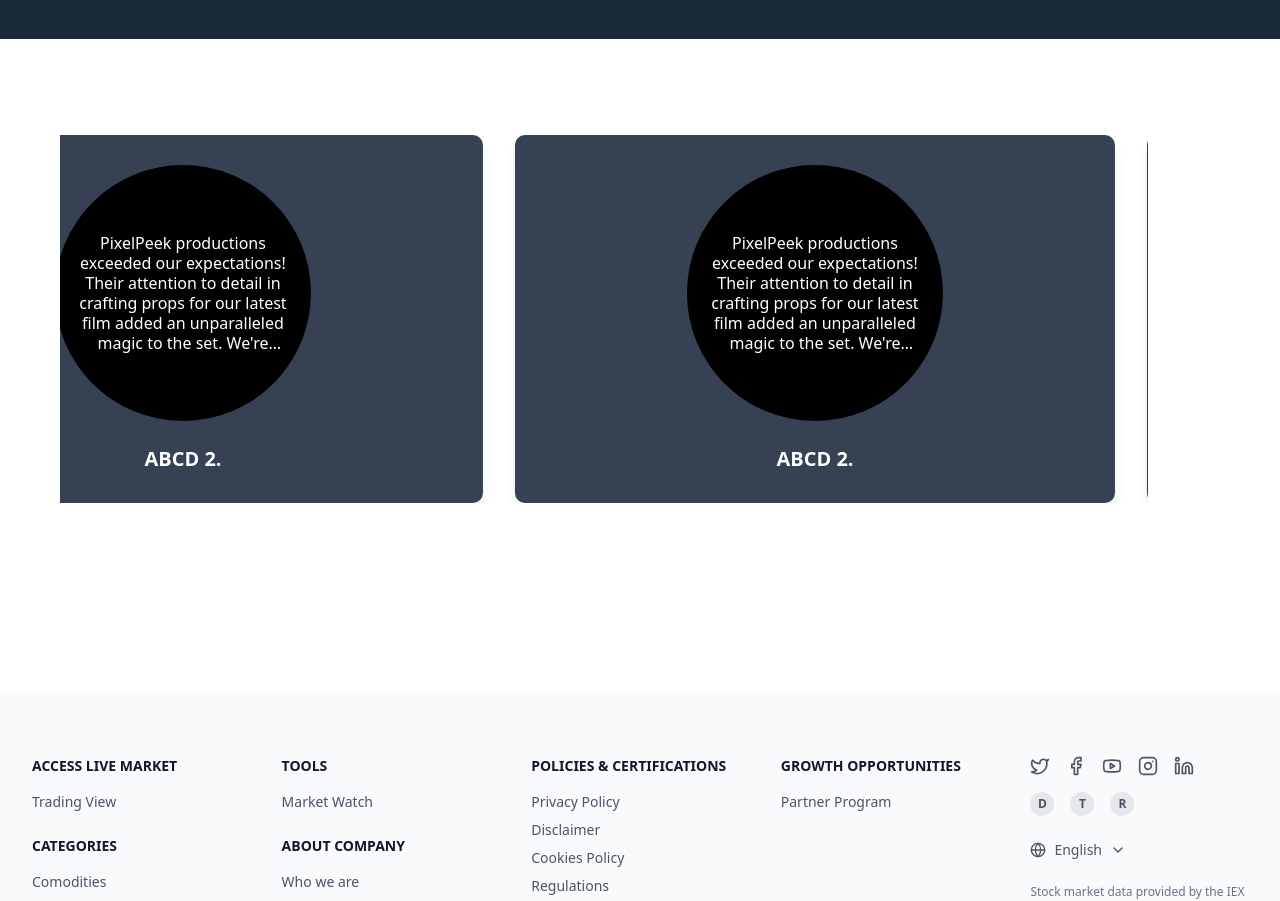
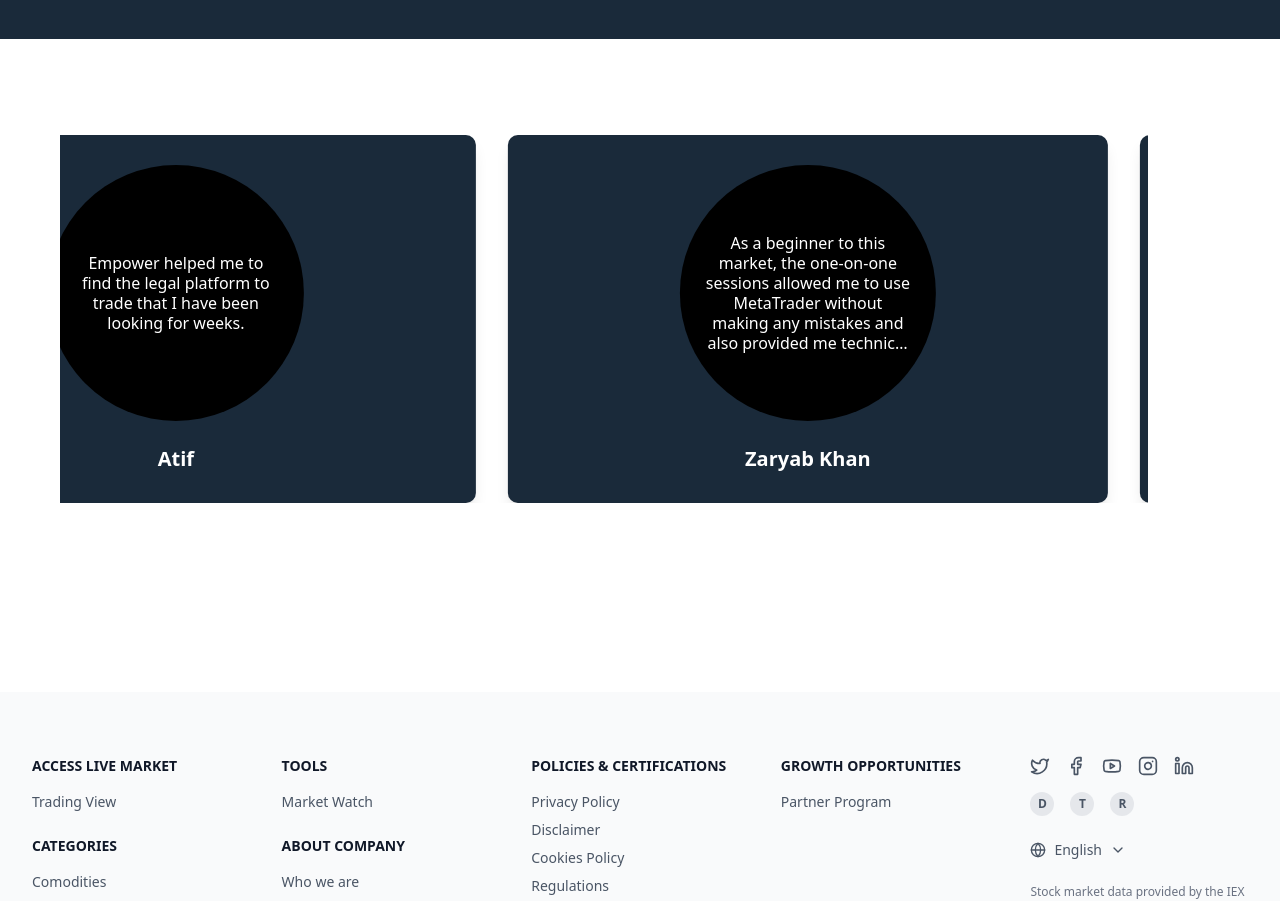
Before and after one commit to MaemoonFarooq/empowercommodities-portfoliowebsite, a Next.js app: page /why-us in a window 1280 px wide. Shown: the part 3040-3941 px from the top of the page. Built offline with nearby package versions, Linux system fonts and the light colour scheme.

Commit message:
client testimonials

```diff
--- a/components/why-us-client-testimonials.tsx
+++ b/components/why-us-client-testimonials.tsx
@@ -41,44 +41,24 @@ export default function Component() {
   // Testimonials data (unchanged)
   const testimonials = [
     {
-      text: "PixelPeek productions exceeded our expectations! Their attention to detail in crafting props for our latest film added an unparalleled magic to the set. We're delighted to have found a creative partner in PixelPeek.",
-      from: "Luna Studios",
+      text: "Helpful and guided me well to navigate through the markets.",
+      from: "M. Huzaifa",
       bgColor: "bg-[#1a2a3a]",
     },
     {
-      text: "Collaborating with PixelPeek was a joy. Their craftsmanship brought our vision to life with precision and creativity. The resulting prop was not just an object; it was a work of art. Kudos to the PixelPeek team!",
-      from: "XYZ Studio",
+      text: "Empower helped me to find the legal platform to trade that I have been looking for weeks.",
+      from: "Atif",
       bgColor: "bg-[#1a2a3a]",
     },
     {
-      text: "PixelPeek productions exceeded our expectations! Their attention to detail in crafting props for our latest film added an unparalleled magic to the set. We're delighted to have found a creative partner in PixelPeek.",
-      from: "Traders Co.",
-      bgColor: "bg-gray-700",
+      text: "As a beginner to this market, the one-on-one sessions allowed me to use MetaTrader without making any mistakes and also provided me technical knowledge.",
+      from: "Zaryab Khan",
+      bgColor: "bg-[#1a2a3a]",
     },
     {
-      text: "PixelPeek productions exceeded our expectations! Their attention to detail in crafting props for our latest film added an unparalleled magic to the set. We're delighted to have found a creative partner in PixelPeek.",
-      from: "ABCD1.",
-      bgColor: "bg-gray-700",
-    },
-    {
-      text: "PixelPeek productions exceeded our expectations! Their attention to detail in crafting props for our latest film added an unparalleled magic to the set. We're delighted to have found a creative partner in PixelPeek.",
-      from: "ABCD 2.",
-      bgColor: "bg-gray-700",
-    },
-    {
-      text: "PixelPeek productions exceeded our expectations! Their attention to detail in crafting props for our latest film added an unparalleled magic to the set. We're delighted to have found a creative partner in PixelPeek.",
-      from: "ABCD 2.",
-      bgColor: "bg-gray-700",
-    },
-    {
-      text: "PixelPeek productions exceeded our expectations! Their attention to detail in crafting props for our latest film added an unparalleled magic to the set. We're delighted to have found a creative partner in PixelPeek.",
-      from: "ABCD 2.",
-      bgColor: "bg-gray-700",
-    },
-    {
-      text: "PixelPeek productions exceeded our expectations! Their attention to detail in crafting props for our latest film added an unparalleled magic to the set. We're delighted to have found a creative partner in PixelPeek.",
-      from: "ABCD 2.",
-      bgColor: "bg-gray-700",
+      text: "Apart from freelancing, I was looking for a source which must be authorized and then I found PMEX through Empower Commodities. Qualified staff and fundamental knowledge helped me understand the basics of the commodities market.",
+      from: "Faiza Ali",
+      bgColor: "bg-[#1a2a3a]",
     },
   ]
 
```
